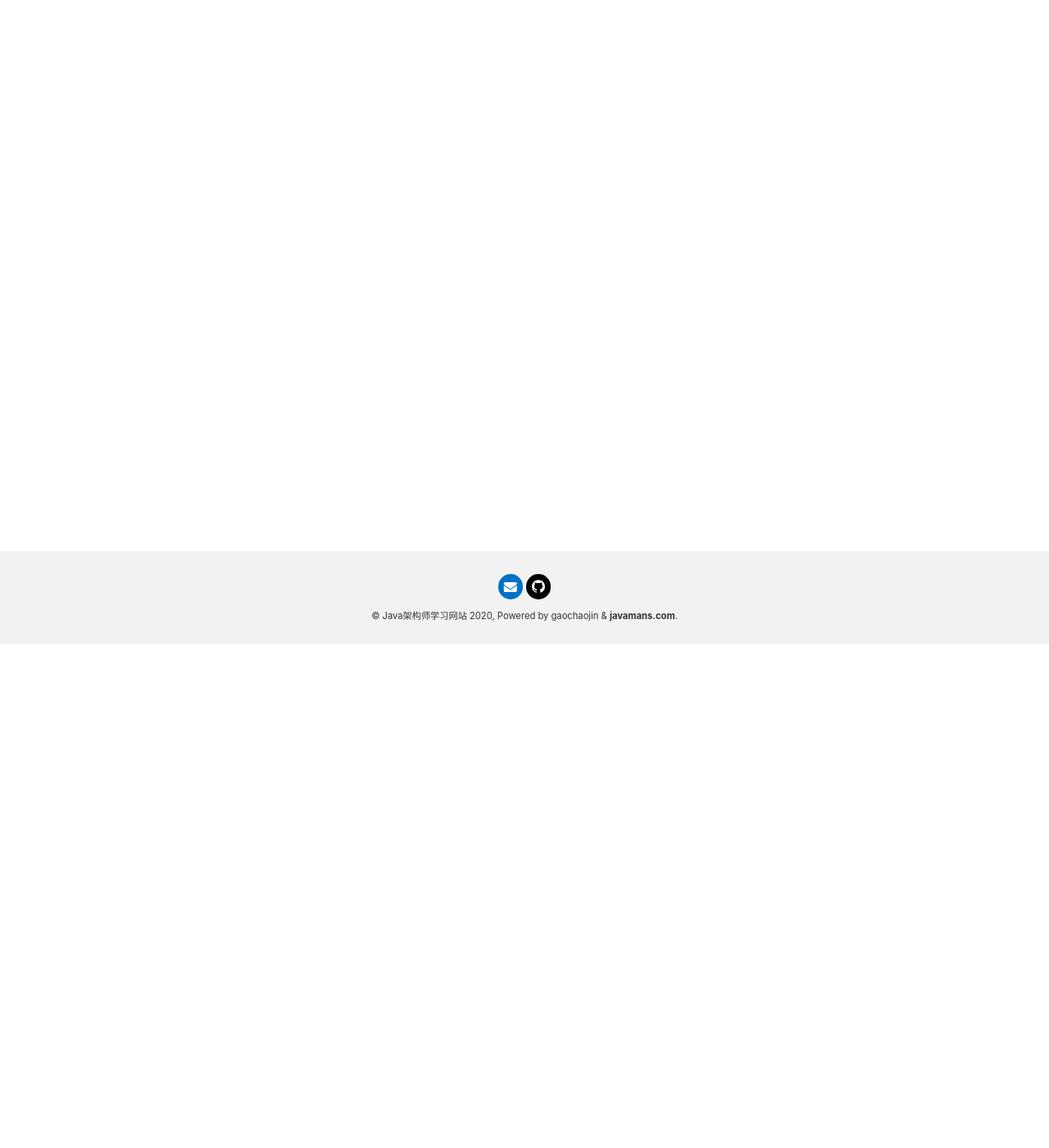
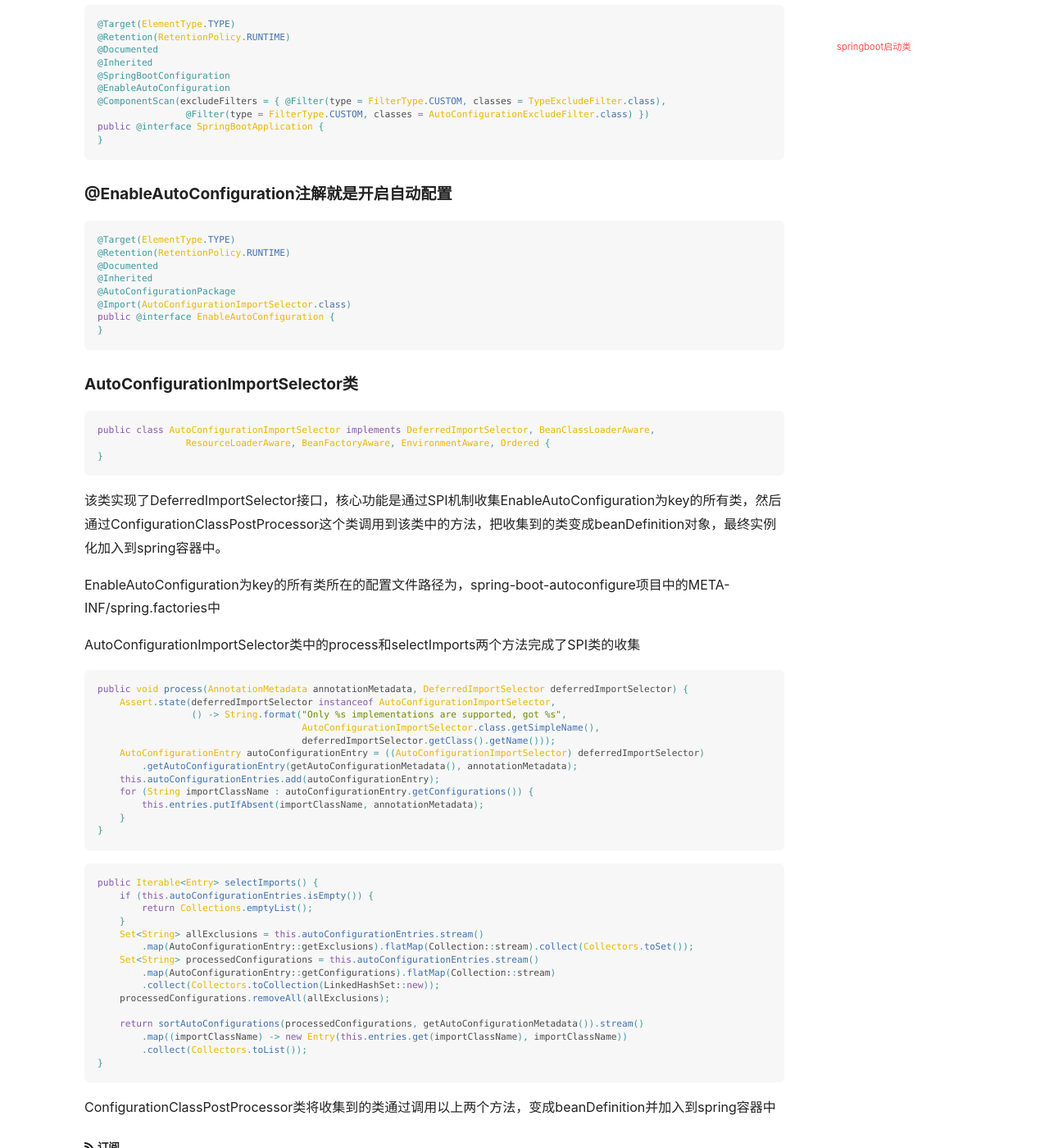
Before and after one commit to javamans/javamans.github.io, a Jekyll site: the page built from _posts/2020-02-11-springboot.md, in a window 1280 px wide and 1400 px high, scrolled down 615 px. Shown: the whole window at 82% size. Built offline with Jekyll 4.4.1, drawn with Linux system fonts in a browser that asks for light colours; nearby versions of some CDN libraries; some of the changed text lies outside the part shown.

Commit message:
springboot自动配置源码分析

````diff
--- a/_posts/2020-02-11-springboot.md
+++ b/_posts/2020-02-11-springboot.md
@@ -2,3 +2,94 @@
 title: 2.springboot自动配置源码
 tags: springboot
 ---
+
+在springboot项目中，我们可以在业务代码里面用事务注解，用缓存注解，用mvc相关的功能等等，但是我们并没有在springboot项目中把这些功能开启添加进来，但是可以使用这些功能，这就是springboot的自动配置功能。
+
+### springboot启动类
+
+```java
+@SpringBootApplication
+public class SpringbootWebApplication {
+
+    public static void main(String[] args) {
+        SpringApplication.run(SpringbootWebApplication.class, args);
+    }
+}
+```
+
+#### @SpringBootApplication注解
+
+```java
+@Target(ElementType.TYPE)
+@Retention(RetentionPolicy.RUNTIME)
+@Documented
+@Inherited
+@SpringBootConfiguration
+@EnableAutoConfiguration
+@ComponentScan(excludeFilters = { @Filter(type = FilterType.CUSTOM, classes = TypeExcludeFilter.class),
+		@Filter(type = FilterType.CUSTOM, classes = AutoConfigurationExcludeFilter.class) })
+public @interface SpringBootApplication {
+}
+```
+
+#### @EnableAutoConfiguration注解就是开启自动配置
+
+```java
+@Target(ElementType.TYPE)
+@Retention(RetentionPolicy.RUNTIME)
+@Documented
+@Inherited
+@AutoConfigurationPackage
+@Import(AutoConfigurationImportSelector.class)
+public @interface EnableAutoConfiguration {
+}
+```
+
+#### AutoConfigurationImportSelector类
+
+```java
+public class AutoConfigurationImportSelector implements DeferredImportSelector, BeanClassLoaderAware,
+		ResourceLoaderAware, BeanFactoryAware, EnvironmentAware, Ordered {
+}
+```
+
+该类实现了DeferredImportSelector接口，核心功能是通过SPI机制收集EnableAutoConfiguration为key的所有类，然后通过ConfigurationClassPostProcessor这个类调用到该类中的方法，把收集到的类变成beanDefinition对象，最终实例化加入到spring容器中。
+
+EnableAutoConfiguration为key的所有类所在的配置文件路径为，spring-boot-autoconfigure项目中的META-INF/spring.factories中
+
+AutoConfigurationImportSelector类中的process和selectImports两个方法完成了SPI类的收集
+
+```java
+public void process(AnnotationMetadata annotationMetadata, DeferredImportSelector deferredImportSelector) {
+    Assert.state(deferredImportSelector instanceof AutoConfigurationImportSelector,
+                 () -> String.format("Only %s implementations are supported, got %s",
+                                     AutoConfigurationImportSelector.class.getSimpleName(),
+                                     deferredImportSelector.getClass().getName()));
+    AutoConfigurationEntry autoConfigurationEntry = ((AutoConfigurationImportSelector) deferredImportSelector)
+        .getAutoConfigurationEntry(getAutoConfigurationMetadata(), annotationMetadata);
+    this.autoConfigurationEntries.add(autoConfigurationEntry);
+    for (String importClassName : autoConfigurationEntry.getConfigurations()) {
+        this.entries.putIfAbsent(importClassName, annotationMetadata);
+    }
+}
+```
+
+```java
+public Iterable<Entry> selectImports() {
+    if (this.autoConfigurationEntries.isEmpty()) {
+        return Collections.emptyList();
+    }
+    Set<String> allExclusions = this.autoConfigurationEntries.stream()
+        .map(AutoConfigurationEntry::getExclusions).flatMap(Collection::stream).collect(Collectors.toSet());
+    Set<String> processedConfigurations = this.autoConfigurationEntries.stream()
+        .map(AutoConfigurationEntry::getConfigurations).flatMap(Collection::stream)
+        .collect(Collectors.toCollection(LinkedHashSet::new));
+    processedConfigurations.removeAll(allExclusions);
+
+    return sortAutoConfigurations(processedConfigurations, getAutoConfigurationMetadata()).stream()
+        .map((importClassName) -> new Entry(this.entries.get(importClassName), importClassName))
+        .collect(Collectors.toList());
+}
+```
+
+ConfigurationClassPostProcessor类将收集到的类通过调用以上两个方法，变成beanDefinition并加入到spring容器中
````
